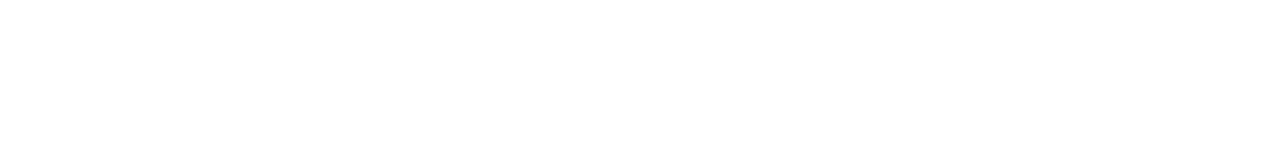
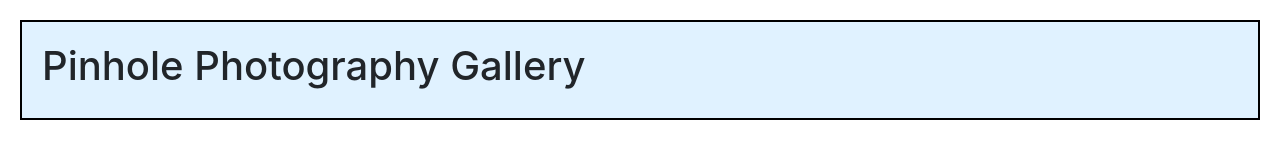
Before and after one commit to simpledimplejohn/johnPortfolio, a plain HTML site: page gallery.html in a window 1280 px wide. Drawn offline with nearby package versions, Linux system fonts and the light colour scheme.

Commit message:
add box div to gallery page

```diff
--- a/css/styles.css
+++ b/css/styles.css
@@ -5,3 +5,10 @@
 .red {
   color: red;
 }
+
+.box {
+  background-color: #e0f2ff;
+  border: 2px solid black;
+  margin: 20px;
+  padding: 20px;
+}
--- a/gallery.html
+++ b/gallery.html
@@ -2,8 +2,12 @@
 <html lang="en">
 <head>
   <title>Gallery</title>
+  <link rel="stylesheet" href="https://stackpath.bootstrapcdn.com/bootstrap/4.3.1/css/bootstrap.min.css" integrity="sha384-ggOyR0iXCbMQv3Xipma34MD+dH/1fQ784/j6cY/iJTQUOhcWr7x9JvoRxT2MZw1T" crossorigin="anonymous">
+  <link rel="stylesheet" href="css/styles.css">
 </head>
 <body>
-
+  <div class="box">
+    <h1>Pinhole Photography Gallery</h1>
+  </div>
 </body>
 </html>
```
